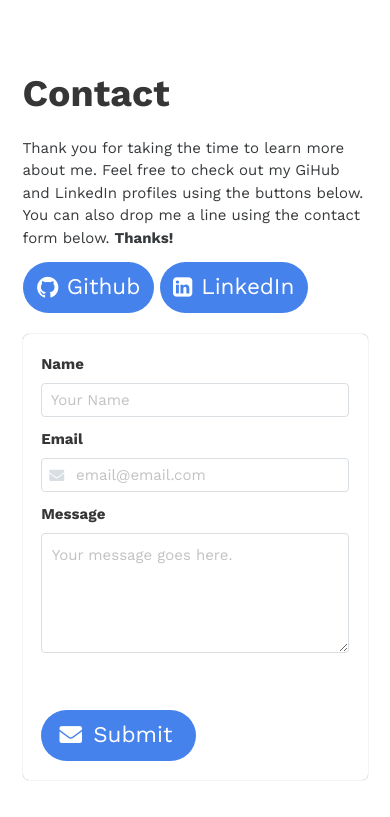
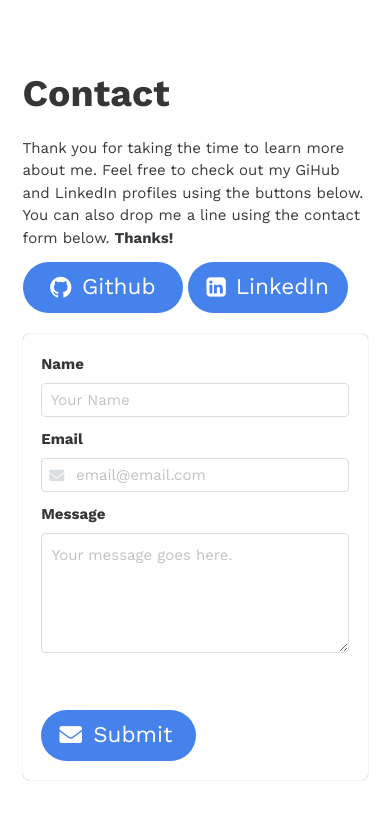
Before and after one commit to E-Shiels/Portfolio2020, a website: page index.html in a window 390 px wide. Shown: the part 2638-3455 px from the top of the page. Drawn offline with nearby package versions, Linux system fonts and the light colour scheme.

Commit message:
Improve contact button responsiveness

```diff
--- a/css/style.css
+++ b/css/style.css
@@ -81,3 +81,8 @@ i {
     padding-left: 0.6em !important;
     padding-right: 0.6em !important;
 }
+
+.contact-button {
+    width: 48%;
+    max-width: 160px;
+}
--- a/index.html
+++ b/index.html
@@ -562,10 +562,10 @@
         </p>
 
         <div id="social-links">
-          <a href="#" class="button is-link is-large"
+          <a href="#" class="button is-link is-large contact-button"
             ><i class="devicon-github-plain"></i>Github</a
           >
-          <a href="#" class="button is-link is-large"
+          <a href="#" class="button is-link is-large contact-button"
             ><i class="fa fa-linkedin-square"></i>LinkedIn</a
           >
         </div>
```
